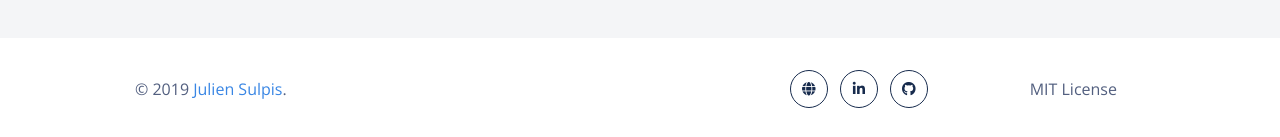
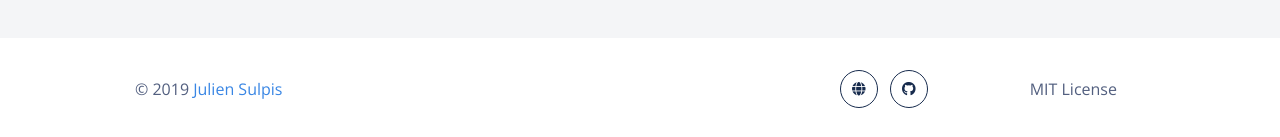
Before and after one commit to jsulpis/password-generator, a React (Create React App) app: page / in a window 1280 px wide. Shown: the part 708-845 px from the top of the page. Built offline with nearby package versions, Linux system fonts and the light colour scheme.

Commit message:
refactor: update Footer

```diff
--- a/src/application/components/organisms/SimpleFooter.tsx
+++ b/src/application/components/organisms/SimpleFooter.tsx
@@ -23,7 +23,6 @@ function SimpleFooter() {
                 <a href="https://www.juliensulpis.fr?ref=footer-link">
                   Julien Sulpis
                 </a>
-                .
               </div>
             </Col>
             <Col md="5" className="social-media footer-col">
@@ -38,18 +37,6 @@ function SimpleFooter() {
               </Button>
               <UncontrolledTooltip delay={0} target="tooltipWebsite">
                 Website
-              </UncontrolledTooltip>
-              <Button
-                className="rounded-circle btn-icon-only btn-3 ml-1"
-                href="https://www.linkedin.com/in/julien-sulpis/"
-                color="default"
-                outline
-                id="tooltipLinkedin"
-              >
-                <i className="fab fa-linkedin-in" />
-              </Button>
-              <UncontrolledTooltip delay={0} target="tooltipLinkedin">
-                Get in touch
               </UncontrolledTooltip>
               <Button
                 className="rounded-circle btn-icon-only btn-3 ml-1"
```
